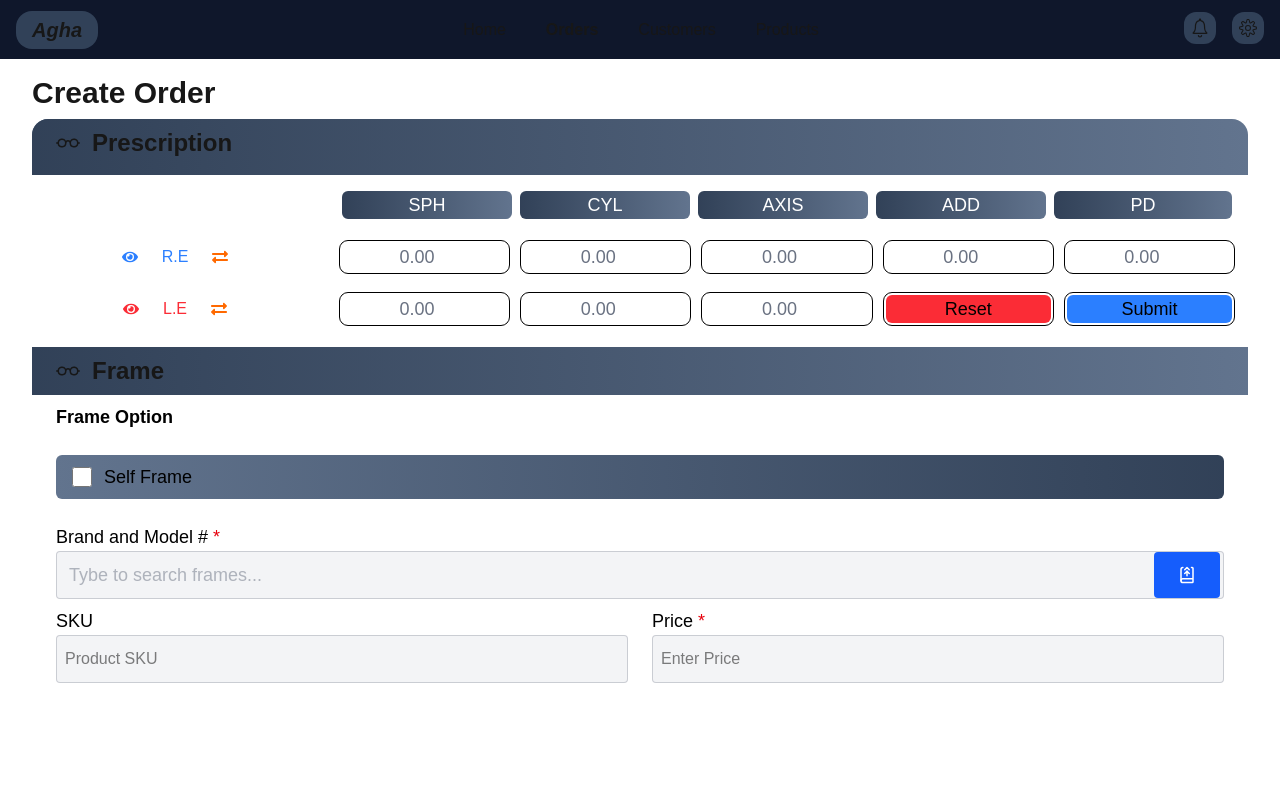
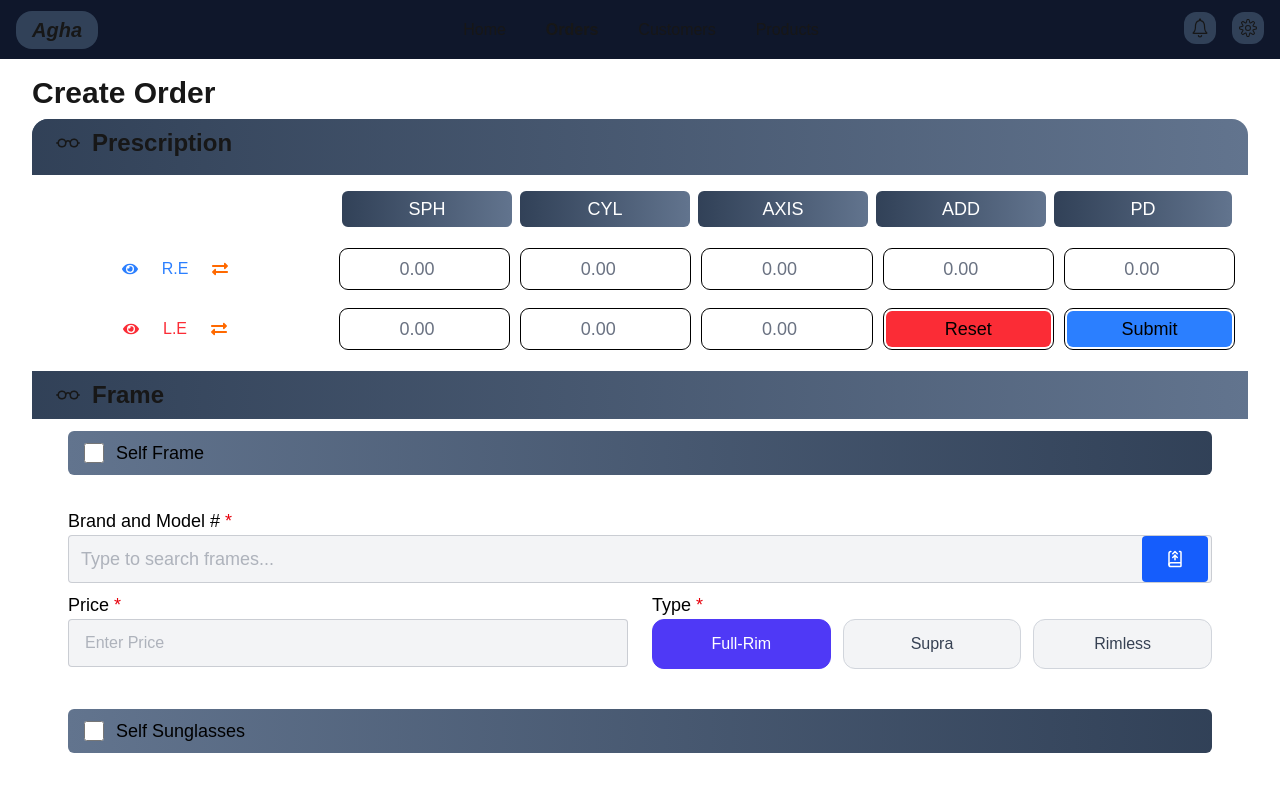
Before and after one commit to yasseragha1999/Agha-Optics, a Next.js app: page /orders in a window 1280 px wide. Shown: the top 792 px of the page. Built offline with nearby package versions, Linux system fonts and the light colour scheme.

Commit message:
build frame

```diff
--- a/src/shared/Frame/Frame.jsx
+++ b/src/shared/Frame/Frame.jsx
@@ -1,30 +1,29 @@
 'use client'
-import {BsEyeglasses} from "react-icons/bs";
-import {useState} from "react";
-import {LuBookUp2} from "react-icons/lu";
-
+import { BsEyeglasses } from "react-icons/bs";
+import { useState } from "react";
+import { LuBookUp2 } from "react-icons/lu";
 
 const Frame = () => {
-    const [checked, setChecked] = useState(false);
+    const [checked, setChecked] = useState(false);      // Self Frame
+    const [checkedSun, setCheckedSun] = useState(false); // Sunglasses
+    const [type, setType] = useState("full");
+
     return (
-        <>
         <section>
-                <div className={"frame grid grid-cols-12 "}>
-                    <div
-                        className={" col-span-12 bg-linear-to-r from-slate-700 to-slate-500  pl-6 py-2 flex items-center space-x-3 text-lg md:text-2xl font-black"}>
-                        <BsEyeglasses/>
+            <div className="frame grid grid-cols-12">
+
+                {/* Header */}
+                <div className="col-span-12 bg-linear-to-r from-slate-700 to-slate-500 pl-6 py-2 flex items-center space-x-3 text-lg md:text-2xl font-black">
+                    <BsEyeglasses />
                     <span>Frame</span>
                 </div>
 
-                    <div
-                        className="col-span-12 grid grid-cols-12 gap-6 pb-3 rounded-b-md items-center  bg-white text-black">
-                        <div className={"col-span-3 pl-6 pt-2 text-lg font-bold"}>Frame Option</div>
-                        <div className={"col-span-9"}></div>
+                <div className="col-span-12 grid grid-cols-12 gap-6 p-3 rounded-b-md items-center bg-white text-black">
 
-                        {/*Check Frame*/}
-                        <div className={`col-span-12 pl-4 rounded-md flex items-center gap-3 text-lg py-2 mx-6  transition
-                                        ${checked ? "bg-linear-to-r from-slate-700 to-slate-500 text-white"
-                            : "bg-linear-to-l from-slate-700 to-slate-500 text-black"}`}>
+                    {/* Frame Checkbox */}
+                    <div className="col-span-12 pl-4 rounded-md flex items-center gap-3 text-lg py-2 mx-6 transition
+                        bg-linear-to-l from-slate-700 to-slate-500 text-black"
+                    >
                         <input
                             type="checkbox"
                             checked={checked}
@@ -34,57 +33,102 @@ const Frame = () => {
                         <label>Self Frame</label>
                     </div>
 
+                    {/* Frame Form */}
+                    {!checked && (
+                        <form className="col-span-12 grid grid-cols-12 px-6 mt-2">
 
-                        {/*Form Details*/}
-                        <form className="col-span-12 px-6">
-
-                            <div className={"col-span-12 mb-2"}>
-                                <label className="block text-lg  ">Brand and Model # <span
-                                    className={"text-red-600"}>*</span></label>
-                                <div
-                                    className="flex items-center text-lg bg-gray-100  h-12 border pl-2 pr-0.5 rounded border-gray-500/30 w-full">
-                                    <input className="px-1 w-full h-full outline-none text-gray-500 bg-transparent"
-                                           type="text" placeholder="Tybe to search frames..."/>
-                                    <button type="submit"
-                                            className="bg-blue-600 px-6 py-3.5 mr-px rounded-sm active:scale-95 transition cursor-pointer">
-                                        <LuBookUp2 className={"text-white"}/>
+                            <div className="col-span-12 mb-2">
+                                <label className="block text-lg">Brand and Model # <span className="text-red-600">*</span></label>
+                                <div className="flex items-center text-sm md:text-lg bg-gray-100 h-12 border pl-2 pr-0.5 rounded border-gray-500/30 w-full">
+                                    <input
+                                        type="text"
+                                        placeholder="Type to search frames..."
+                                        className="px-1 w-full h-full outline-none text-gray-500 bg-transparent"
+                                    />
+                                    <button
+                                        type="submit"
+                                        className="bg-blue-600 px-6 py-3.5 mr-px rounded-sm active:scale-95 transition cursor-pointer"
+                                    >
+                                        <LuBookUp2 className="text-white" />
                                     </button>
                                 </div>
                             </div>
 
-                            <div className="col-span-12 grid grid-cols-12 gap-6">
-                                <div className="col-span-6">
-                                    <label className="block text-lg ">
-                                        SKU
-                                    </label>
+                            <div className="col-span-12 grid grid-cols-12 gap-6 mb-4">
+                                {/* Price */}
+                                <div className="col-span-12 md:col-span-6">
+                                    <label className="block text-lg">Price <span className="text-red-600">*</span></label>
                                     <input
-                                        type="text"
-                                        placeholder="Product SKU"
-                                        className="w-full h-12 px-2 text-md bg-gray-100 border rounded outline-none border-gray-500/30"
+                                        type="tel"
+                                        placeholder="Enter Price"
+                                        className="w-full h-12 px-4 text-md text-gray-500 bg-gray-100 border rounded outline-none border-gray-500/30"
                                     />
                                 </div>
 
-                                <div className="col-span-6">
-                                    <label className="block text-lg ">
-                                       Price <span className="text-red-600">*</span>
+                                {/* Type */}
+                                <div className="col-span-12 md:col-span-6">
+                                    <label className="block text-lg">Type <span className="text-red-600">*</span></label>
+                                    <div className="grid grid-cols-3 gap-3">
+                                        {[
+                                            { id: "full", label: "Full-Rim" },
+                                            { id: "supra", label: "Supra" },
+                                            { id: "rimless", label: "Rimless" },
+                                        ].map((item) => (
+                                            <label
+                                                key={item.id}
+                                                className={`cursor-pointer flex items-center justify-center py-3 rounded-xl border transition
+                                                ${type === item.id
+                                                    ? "bg-indigo-600 text-white border-indigo-600"
+                                                    : "bg-gray-100 text-gray-700 border-gray-300 hover:bg-gray-200"
+                                                }`}
+                                            >
+                                                <input
+                                                    type="radio"
+                                                    name={`frame-type-${item.id}`}
+                                                    value={item.id}
+                                                    checked={type === item.id}
+                                                    onChange={() => setType(item.id)}
+                                                    className="hidden"
+                                                />
+                                                <span className="text-md font-medium">{item.label}</span>
                                             </label>
+                                        ))}
+                                    </div>
+                                </div>
+                            </div>
+                        </form>
+                    )}
+
+                    {/* Sunglasses Checkbox with expandable Price input */}
+                    <div className={`col-span-12 p-4 rounded-md flex flex-col gap-2 text-lg py-2 mx-6 transition
+    ${checkedSun ? "bg-linear-to-r from-slate-700 to-slate-500 text-white" : "bg-linear-to-l from-slate-700 to-slate-500 text-black"}`}>
+
+                        <div className="flex items-center gap-3">
+                            <input
+                                type="checkbox"
+                                checked={checkedSun}
+                                onChange={(e) => setCheckedSun(e.target.checked)}
+                                className="w-5 h-5 accent-black rounded-full"
+                            />
+                            <label className="cursor-pointer">Self Sunglasses</label>
+                        </div>
+
+                        {/* Price input shows only if checked */}
+                        {checkedSun && (
+                            <div className="mt-2">
                                 <input
                                     type="tel"
                                     placeholder="Enter Price"
-                                        className="w-full h-12 px-2 text-md bg-gray-100 border rounded outline-none border-gray-500/30"
+                                    className="w-full h-12 px-4 text-md text-gray-500 bg-gray-100 border rounded outline-none border-gray-500/30"
                                 />
                             </div>
+                        )}
                     </div>
-
-
-
-                        </form>
 
 
                 </div>
             </div>
         </section>
-        </>
     );
 };
 
--- a/src/shared/Prescription/Prescription.jsx
+++ b/src/shared/Prescription/Prescription.jsx
@@ -16,42 +16,42 @@ const Prescription = () => {
                     <div className={"col-span-3"}></div>
                     <div className={"col-span-9 grid grid-cols-5 space-x-2   pt-4 pr-4"}>
                         <div
-                            className={"bg-linear-to-r from-slate-700 to-slate-500 text-lg text-center text-white rounded-md"}>SPH
+                            className={"bg-linear-to-r from-slate-700 to-slate-500 text-sm p-1 md:text-lg text-center text-white rounded-md"}>SPH
                         </div>
                         <div
-                            className={"bg-linear-to-r from-slate-700 to-slate-500 text-lg text-center text-white rounded-md"}>CYL
+                            className={"bg-linear-to-r from-slate-700 to-slate-500 text-sm p-1 md:text-lg text-center text-white rounded-md"}>CYL
                         </div>
                         <div
-                            className={"bg-linear-to-r from-slate-700 to-slate-500 text-lg text-center text-white rounded-md"}>AXIS
+                            className={"bg-linear-to-r from-slate-700 to-slate-500 text-sm p-1 md:text-lg text-center text-white rounded-md"}>AXIS
                         </div>
                         <div
-                            className={"bg-linear-to-r from-slate-700 to-slate-500 text-lg text-center text-white rounded-md"}>ADD
+                            className={"bg-linear-to-r from-slate-700 to-slate-500 text-sm p-1 md:text-lg text-center text-white rounded-md"}>ADD
                         </div>
                         <div
-                            className={"bg-linear-to-r from-slate-700 to-slate-500 text-lg text-center text-white rounded-md"}>PD
+                            className={"bg-linear-to-r from-slate-700 to-slate-500 text-sm p-1 md:text-lg text-center text-white rounded-md"}>PD
                         </div>
 
                     </div>
-                    <div className={"col-span-3 flex items-center justify-center md:space-x-6 space-x-2 "}>
+                    <div className={"col-span-3 flex items-center justify-center  md:space-x-6 space-x-2 "}>
                         <FaEye className={"text-blue-500"}/>
                         <p className={"text-blue-500"}>R.E</p>
                         <FaExchangeAlt className={"text-orange-500"}/>
                     </div>
                     <div className={"col-span-9 grid grid-cols-5 gap-4    pr-4"}>
                         <input type="number" placeholder="0.00"
-                               className=" rounded-md text-center outline-offset-2 outline   md:text-lg placeholder-gray-500"
+                               className=" rounded-md text-center outline-offset-2 outline p-1  text-sm  md:text-lg placeholder-gray-500"
                                required/>
                         <input type="number" placeholder="0.00"
-                               className=" rounded-md text-center outline-offset-2 outline   md:text-lg placeholder-gray-500"
+                               className=" rounded-md text-center outline-offset-2 outline p-1  text-sm  md:text-lg placeholder-gray-500"
                                required/>
                         <input type="number" placeholder="0.00"
-                               className=" rounded-md text-center outline-offset-2 outline   md:text-lg placeholder-gray-500"
+                               className=" rounded-md text-center outline-offset-2 outline p-1  text-sm  md:text-lg placeholder-gray-500"
                                required/>
                         <input type="number" placeholder="0.00"
-                               className=" rounded-md text-center outline-offset-2 outline   md:text-lg placeholder-gray-500"
+                               className=" rounded-md text-center outline-offset-2 outline p-1  text-sm  md:text-lg placeholder-gray-500"
                                required/>
                         <input type="number" placeholder="0.00"
-                               className=" rounded-md text-center outline-offset-2 outline   md:text-lg placeholder-gray-500"
+                               className=" rounded-md text-center outline-offset-2 outline p-1  text-sm  md:text-lg placeholder-gray-500"
                                required/>
                     </div>
                     <div className={"col-span-3 flex items-center justify-center md:space-x-6 space-x-2 "}>
@@ -61,19 +61,19 @@ const Prescription = () => {
                     </div>
                     <div className={"col-span-9 grid grid-cols-5 gap-4    pr-4"}>
                         <input type="number" placeholder="0.00"
-                               className=" rounded-md text-center outline-offset-2 outline   md:text-lg placeholder-gray-500"
+                               className=" rounded-md text-center outline-offset-2 outline  p-1  text-sm  md:text-lg placeholder-gray-500"
                                required/>
                         <input type="number" placeholder="0.00"
-                               className=" rounded-md text-center outline-offset-2 outline   md:text-lg placeholder-gray-500"
+                               className=" rounded-md text-center outline-offset-2 outline   p-1  text-sm  md:text-lg placeholder-gray-500"
                                required/>
                         <input type="number" placeholder="0.00"
-                               className=" rounded-md text-center outline-offset-2 outline   md:text-lg placeholder-gray-500"
+                               className=" rounded-md text-center outline-offset-2 outline   p-1  text-sm  md:text-lg placeholder-gray-500"
                                required/>
                         <button type="reset"
-                                className={"bg-red-500   rounded-md text-center outline-offset-2 outline cursor-pointer md:text-lg"}>Reset
+                                className={"bg-red-500   rounded-md text-center outline-offset-2 outline cursor-pointer   md:text-lg"}>Reset
                         </button>
                         <button type="submit"
-                                className={"bg-blue-500    rounded-md text-center  outline-offset-2 outline cursor-pointer md:text-lg"}>Submit
+                                className={"bg-blue-500    rounded-md text-center  outline-offset-2 outline cursor-pointer   md:text-lg"}>Submit
                         </button>
 
                     </div>
```
Lines whose indentation alone changed are shown as unchanged.
